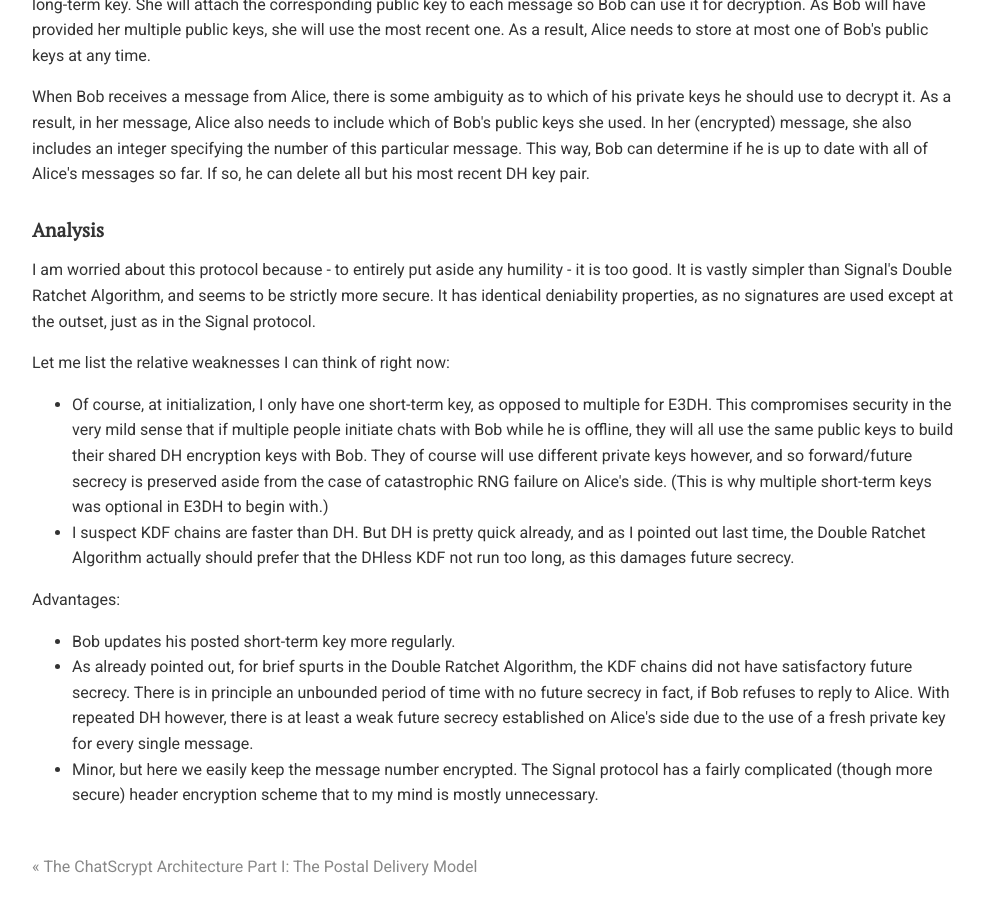
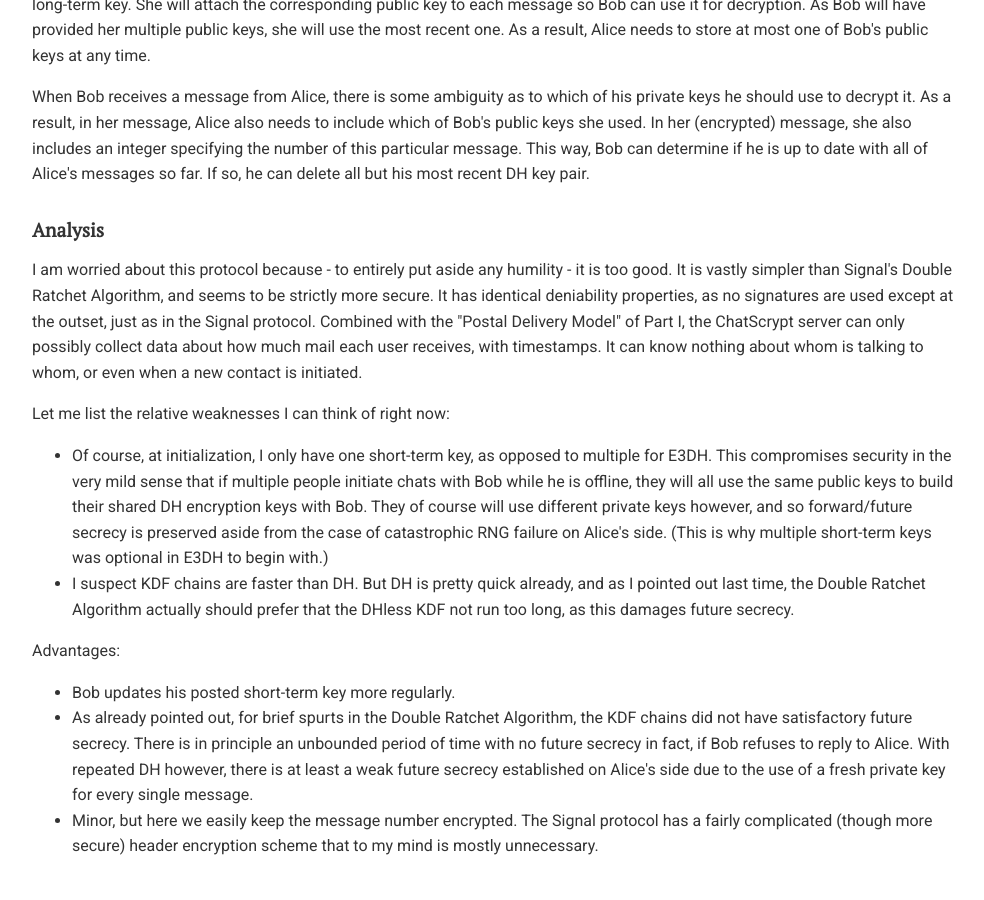
Before and after one commit to chatscrypt/chatscrypt.github.io, a Jekyll site: the page built from _posts/2020-01-21-the-chatscrypt-architecture-part-ii-repeated-diffie-hellman.html, in a window 1280 px wide and 900 px high, scrolled down 866 px. Shown: the whole window, without its empty margins (143-1127 px from the left). Built offline with Jekyll 4.4.1, drawn with Linux system fonts in a browser that asks for light colours; comment, search, counter and statistics services are not loaded.

Commit message:
Update 2020-01-21-the-chatscrypt-architecture-part-ii-repeated-diffie-hellman.html

```diff
--- a/_posts/2020-01-21-the-chatscrypt-architecture-part-ii-repeated-diffie-hellman.html
+++ b/_posts/2020-01-21-the-chatscrypt-architecture-part-ii-repeated-diffie-hellman.html
@@ -31,7 +31,7 @@ Recall that the initial DH requires Bob's posted short term public key to have a
 
 <h2>Analysis</h2>
 
-I am worried about this protocol because - to entirely put aside any humility - it is too good. It is vastly simpler than Signal's Double Ratchet Algorithm, and seems to be strictly more secure. It has identical deniability properties, as no signatures are used except at the outset, just as in the Signal protocol.
+I am worried about this protocol because - to entirely put aside any humility - it is too good. It is vastly simpler than Signal's Double Ratchet Algorithm, and seems to be strictly more secure. It has identical deniability properties, as no signatures are used except at the outset, just as in the Signal protocol. Combined with the "Postal Delivery Model" of Part I, the ChatScrypt server can only possibly collect data about how much mail each user receives, with timestamps. It can know nothing about whom is talking to whom, or even when a new contact is initiated.
 
 <p>Let me list the relative weaknesses I can think of right now:
 <ul>
```
